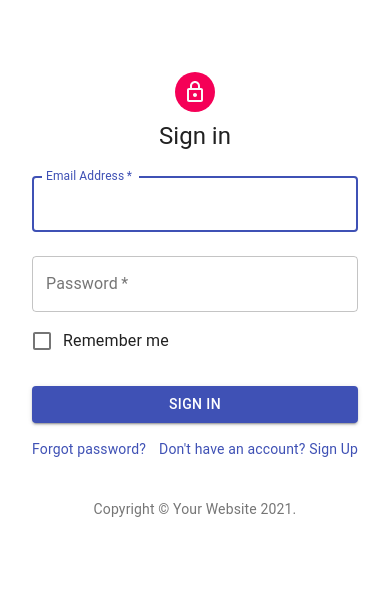
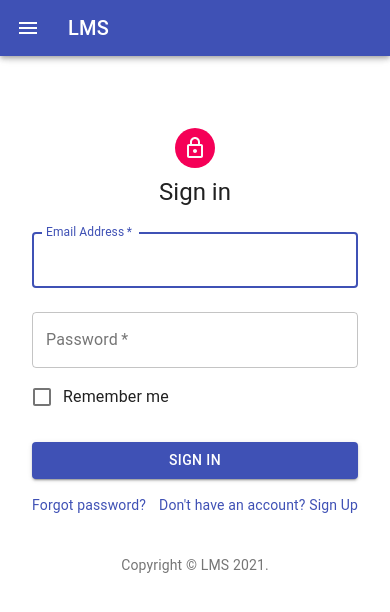
Before and after one commit to DSGunasekara/lms, a React (Create React App) app in the folder lms-frontend/: page /login in a window 390 px wide. Shown: the top 612 px of the page. Built offline with nearby package versions, Linux system fonts and the light colour scheme.

Commit message:
nav updated

```diff
--- a/lms-frontend/package.json
+++ b/lms-frontend/package.json
@@ -12,6 +12,7 @@
     "react": "^17.0.2",
     "react-dom": "^17.0.2",
     "react-redux": "^7.2.4",
+    "react-router-dom": "^5.2.0",
     "react-scripts": "4.0.3",
     "redux-thunk": "^2.3.0",
     "web-vitals": "^1.1.2"
--- a/lms-frontend/src/App.js
+++ b/lms-frontend/src/App.js
@@ -1,8 +1,21 @@
+import { BrowserRouter, Switch, Route } from 'react-router-dom';
+
 import Login from './Components/Auth/Login'
+import NavBar from './Components/Layout/NavBar';
+
 function App() {
   return (
-    <div className="App">
-      <Login/>
+    <div>
+      <BrowserRouter>
+          <NavBar />
+          <Switch>
+            {/* <Route path={'/'} exact component={Home}></Route> */}
+            {/* <Route path={'/register'} exact component={Register} /> */}
+            <Route path={'/login'} exact component={Login} />
+            {/* <Route path="" component={NotFound} /> */}
+          </Switch>
+        {/* <Footer/> */}
+      </BrowserRouter>
     </div>
   );
 }
--- a/lms-frontend/src/Components/Auth/Login.js
+++ b/lms-frontend/src/Components/Auth/Login.js
@@ -20,8 +20,8 @@ function Copyright() {
   return (
     <Typography variant="body2" color="textSecondary" align="center">
       {'Copyright © '}
-      <Link color="inherit" href="https://material-ui.com/">
-        Your Website
+      <Link color="inherit">
+        LMS
       </Link>{' '}
       {new Date().getFullYear()}
       {'.'}
--- a/lms-frontend/src/Components/Layout/NavBar.js
+++ b/lms-frontend/src/Components/Layout/NavBar.js
@@ -1,232 +1,159 @@
 import React from 'react';
-import { alpha, makeStyles } from '@material-ui/core/styles';
+import clsx from 'clsx';
+import { makeStyles, useTheme } from '@material-ui/core/styles';
+import Drawer from '@material-ui/core/Drawer';
+import CssBaseline from '@material-ui/core/CssBaseline';
 import AppBar from '@material-ui/core/AppBar';
 import Toolbar from '@material-ui/core/Toolbar';
+import List from '@material-ui/core/List';
+import Typography from '@material-ui/core/Typography';
+import Divider from '@material-ui/core/Divider';
 import IconButton from '@material-ui/core/IconButton';
-import Typography from '@material-ui/core/Typography';
-import InputBase from '@material-ui/core/InputBase';
-import Badge from '@material-ui/core/Badge';
-import MenuItem from '@material-ui/core/MenuItem';
-import Menu from '@material-ui/core/Menu';
 import MenuIcon from '@material-ui/icons/Menu';
-import SearchIcon from '@material-ui/icons/Search';
-import AccountCircle from '@material-ui/icons/AccountCircle';
+import ChevronLeftIcon from '@material-ui/icons/ChevronLeft';
+import ChevronRightIcon from '@material-ui/icons/ChevronRight';
+import ListItem from '@material-ui/core/ListItem';
+import ListItemIcon from '@material-ui/core/ListItemIcon';
+import ListItemText from '@material-ui/core/ListItemText';
+import InboxIcon from '@material-ui/icons/MoveToInbox';
 import MailIcon from '@material-ui/icons/Mail';
-import NotificationsIcon from '@material-ui/icons/Notifications';
-import MoreIcon from '@material-ui/icons/MoreVert';
+
+const drawerWidth = 240;
 
 const useStyles = makeStyles((theme) => ({
-  grow: {
-    flexGrow: 1,
+  root: {
+    display: 'flex',
+  },
+  appBar: {
+    transition: theme.transitions.create(['margin', 'width'], {
+      easing: theme.transitions.easing.sharp,
+      duration: theme.transitions.duration.leavingScreen,
+    }),
+  },
+  appBarShift: {
+    width: `calc(100% - ${drawerWidth}px)`,
+    marginLeft: drawerWidth,
+    transition: theme.transitions.create(['margin', 'width'], {
+      easing: theme.transitions.easing.easeOut,
+      duration: theme.transitions.duration.enteringScreen,
+    }),
   },
   menuButton: {
     marginRight: theme.spacing(2),
   },
-  title: {
+  hide: {
     display: 'none',
-    [theme.breakpoints.up('sm')]: {
-      display: 'block',
-    },
   },
-  search: {
-    position: 'relative',
-    borderRadius: theme.shape.borderRadius,
-    backgroundColor: alpha(theme.palette.common.white, 0.15),
-    '&:hover': {
-      backgroundColor: alpha(theme.palette.common.white, 0.25),
-    },
-    marginRight: theme.spacing(2),
-    marginLeft: 0,
-    width: '100%',
-    [theme.breakpoints.up('sm')]: {
-      marginLeft: theme.spacing(3),
-      width: 'auto',
-    },
+  drawer: {
+    width: drawerWidth,
+    flexShrink: 0,
   },
-  searchIcon: {
-    padding: theme.spacing(0, 2),
-    height: '100%',
-    position: 'absolute',
-    pointerEvents: 'none',
+  drawerPaper: {
+    width: drawerWidth,
+  },
+  drawerHeader: {
     display: 'flex',
     alignItems: 'center',
-    justifyContent: 'center',
+    padding: theme.spacing(0, 1),
+    // necessary for content to be below app bar
+    ...theme.mixins.toolbar,
+    justifyContent: 'flex-end',
   },
-  inputRoot: {
-    color: 'inherit',
+  content: {
+    flexGrow: 1,
+    // padding: theme.spacing(3),
+    transition: theme.transitions.create('margin', {
+      easing: theme.transitions.easing.sharp,
+      duration: theme.transitions.duration.leavingScreen,
+    }),
+    marginLeft: -drawerWidth,
   },
-  inputInput: {
-    padding: theme.spacing(1, 1, 1, 0),
-    // vertical padding + font size from searchIcon
-    paddingLeft: `calc(1em + ${theme.spacing(4)}px)`,
-    transition: theme.transitions.create('width'),
-    width: '100%',
-    [theme.breakpoints.up('md')]: {
-      width: '20ch',
-    },
-  },
-  sectionDesktop: {
-    display: 'none',
-    [theme.breakpoints.up('md')]: {
-      display: 'flex',
-    },
-  },
-  sectionMobile: {
-    display: 'flex',
-    [theme.breakpoints.up('md')]: {
-      display: 'none',
-    },
+  contentShift: {
+    transition: theme.transitions.create('margin', {
+      easing: theme.transitions.easing.easeOut,
+      duration: theme.transitions.duration.enteringScreen,
+    }),
+    marginLeft: 0,
   },
 }));
 
-export default function NavBar() {
+export default function PersistentDrawerLeft() {
   const classes = useStyles();
-  const [anchorEl, setAnchorEl] = React.useState(null);
-  const [mobileMoreAnchorEl, setMobileMoreAnchorEl] = React.useState(null);
+  const theme = useTheme();
+  const [open, setOpen] = React.useState(false);
 
-  const isMenuOpen = Boolean(anchorEl);
-  const isMobileMenuOpen = Boolean(mobileMoreAnchorEl);
-
-  const handleProfileMenuOpen = (event) => {
-    setAnchorEl(event.currentTarget);
+  const handleDrawerOpen = () => {
+    setOpen(true);
   };
 
-  const handleMobileMenuClose = () => {
-    setMobileMoreAnchorEl(null);
+  const handleDrawerClose = () => {
+    setOpen(false);
   };
 
-  const handleMenuClose = () => {
-    setAnchorEl(null);
-    handleMobileMenuClose();
-  };
-
-  const handleMobileMenuOpen = (event) => {
-    setMobileMoreAnchorEl(event.currentTarget);
-  };
-
-  const menuId = 'primary-search-account-menu';
-  const renderMenu = (
-    <Menu
-      anchorEl={anchorEl}
-      anchorOrigin={{ vertical: 'top', horizontal: 'right' }}
-      id={menuId}
-      keepMounted
-      transformOrigin={{ vertical: 'top', horizontal: 'right' }}
-      open={isMenuOpen}
-      onClose={handleMenuClose}
-    >
-      <MenuItem onClick={handleMenuClose}>Profile</MenuItem>
-      <MenuItem onClick={handleMenuClose}>My account</MenuItem>
-    </Menu>
-  );
-
-  const mobileMenuId = 'primary-search-account-menu-mobile';
-  const renderMobileMenu = (
-    <Menu
-      anchorEl={mobileMoreAnchorEl}
-      anchorOrigin={{ vertical: 'top', horizontal: 'right' }}
-      id={mobileMenuId}
-      keepMounted
-      transformOrigin={{ vertical: 'top', horizontal: 'right' }}
-      open={isMobileMenuOpen}
-      onClose={handleMobileMenuClose}
-    >
-      <MenuItem>
-        <IconButton aria-label="show 4 new mails" color="inherit">
-          <Badge badgeContent={4} color="secondary">
-            <MailIcon />
-          </Badge>
-        </IconButton>
-        <p>Messages</p>
-      </MenuItem>
-      <MenuItem>
-        <IconButton aria-label="show 11 new notifications" color="inherit">
-          <Badge badgeContent={11} color="secondary">
-            <NotificationsIcon />
-          </Badge>
-        </IconButton>
-        <p>Notifications</p>
-      </MenuItem>
-      <MenuItem onClick={handleProfileMenuOpen}>
-        <IconButton
-          aria-label="account of current user"
-          aria-controls="primary-search-account-menu"
-          aria-haspopup="true"
-          color="inherit"
-        >
-          <AccountCircle />
-        </IconButton>
-        <p>Profile</p>
-      </MenuItem>
-    </Menu>
-  );
-
   return (
-    <div className={classes.grow}>
-      <AppBar position="static">
+    <div className={classes.root}>
+      <CssBaseline />
+      <AppBar
+        position="fixed"
+        className={clsx(classes.appBar, {
+          [classes.appBarShift]: open,
+        })}
+      >
         <Toolbar>
           <IconButton
-            edge="start"
-            className={classes.menuButton}
             color="inherit"
             aria-label="open drawer"
+            onClick={handleDrawerOpen}
+            edge="start"
+            className={clsx(classes.menuButton, open && classes.hide)}
           >
             <MenuIcon />
           </IconButton>
-          <Typography className={classes.title} variant="h6" noWrap>
-            Material-UI
+          <Typography variant="h6" noWrap>
+            LMS
           </Typography>
-          <div className={classes.search}>
-            <div className={classes.searchIcon}>
-              <SearchIcon />
-            </div>
-            <InputBase
-              placeholder="Search…"
-              classes={{
-                root: classes.inputRoot,
-                input: classes.inputInput,
-              }}
-              inputProps={{ 'aria-label': 'search' }}
-            />
-          </div>
-          <div className={classes.grow} />
-          <div className={classes.sectionDesktop}>
-            <IconButton aria-label="show 4 new mails" color="inherit">
-              <Badge badgeContent={4} color="secondary">
-                <MailIcon />
-              </Badge>
-            </IconButton>
-            <IconButton aria-label="show 17 new notifications" color="inherit">
-              <Badge badgeContent={17} color="secondary">
-                <NotificationsIcon />
-              </Badge>
-            </IconButton>
-            <IconButton
-              edge="end"
-              aria-label="account of current user"
-              aria-controls={menuId}
-              aria-haspopup="true"
-              onClick={handleProfileMenuOpen}
-              color="inherit"
-            >
-              <AccountCircle />
-            </IconButton>
-          </div>
-          <div className={classes.sectionMobile}>
-            <IconButton
-              aria-label="show more"
-              aria-controls={mobileMenuId}
-              aria-haspopup="true"
-              onClick={handleMobileMenuOpen}
-              color="inherit"
-            >
-              <MoreIcon />
-            </IconButton>
-          </div>
         </Toolbar>
       </AppBar>
-      {renderMobileMenu}
-      {renderMenu}
+      <Drawer
+        className={classes.drawer}
+        variant="persistent"
+        anchor="left"
+        open={open}
+        classes={{
+          paper: classes.drawerPaper,
+        }}
+      >
+        <div className={classes.drawerHeader}>
+          <IconButton onClick={handleDrawerClose}>
+            {theme.direction === 'ltr' ? <ChevronLeftIcon /> : <ChevronRightIcon />}
+          </IconButton>
+        </div>
+        <Divider />
+        <List>
+          {['Inbox', 'Starred', 'Send email', 'Drafts'].map((text, index) => (
+            <ListItem button key={text}>
+              <ListItemIcon>{index % 2 === 0 ? <InboxIcon /> : <MailIcon />}</ListItemIcon>
+              <ListItemText primary={text} />
+            </ListItem>
+          ))}
+        </List>
+        <Divider />
+        <List>
+          {['All mail', 'Trash', 'Spam'].map((text, index) => (
+            <ListItem button key={text}>
+              <ListItemIcon>{index % 2 === 0 ? <InboxIcon /> : <MailIcon />}</ListItemIcon>
+              <ListItemText primary={text} />
+            </ListItem>
+          ))}
+        </List>
+      </Drawer>
+      <main
+        className={clsx(classes.content, {
+          [classes.contentShift]: open,
+        })}
+      >
+        <div className={classes.drawerHeader} />
+      </main>
     </div>
   );
 }
```
Also changed, not shown: 1 other file (tests, documents, lock files or other folders).
